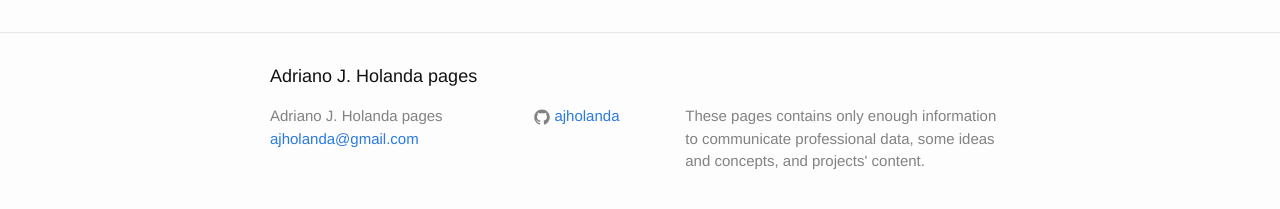
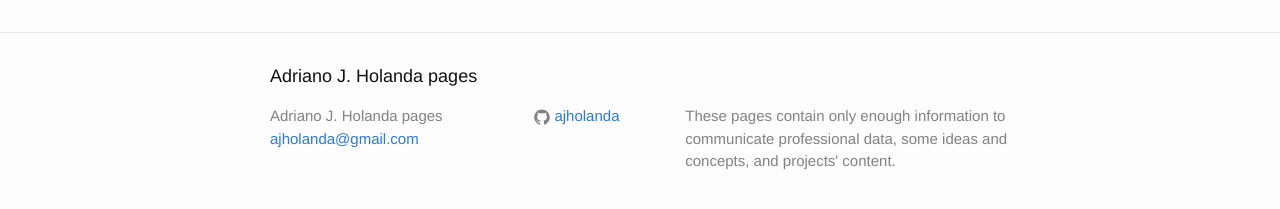
Before and after one commit to ajholanda/ajholanda.github.io, a Jekyll site: the page built from index.html, in a window 1280 px wide. Shown: the part 279-488 px from the top of the page. Built offline with Jekyll 4.4.1, drawn with Linux system fonts in a browser that asks for light colours.

Commit message:
fix typo

```diff
--- a/_config.yml
+++ b/_config.yml
@@ -9,7 +9,7 @@
 title: Adriano J. Holanda pages
 email: ajholanda@gmail.com
 description: > # this means to ignore newlines until "baseurl:"
-  These pages contains only enough information to communicate
+  These pages contain only enough information to communicate
   professional data, some ideas and concepts, and projects' content.
 baseurl: "" # the subpath of your site, e.g. /blog
 url: "http://ajholanda.github.io" # the base hostname & protocol for your site
```
